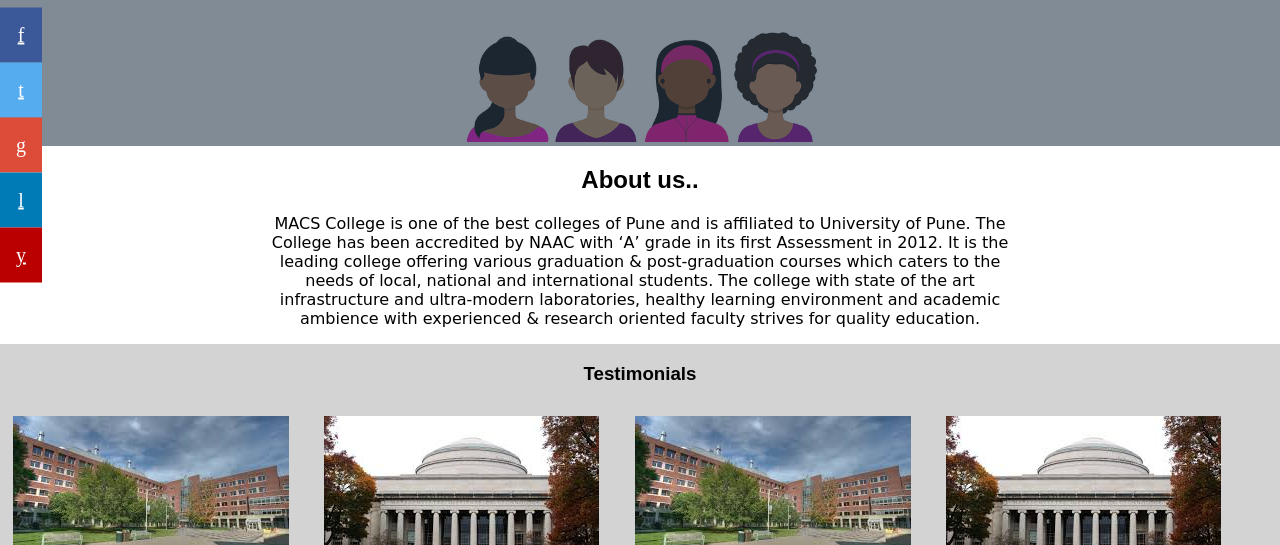
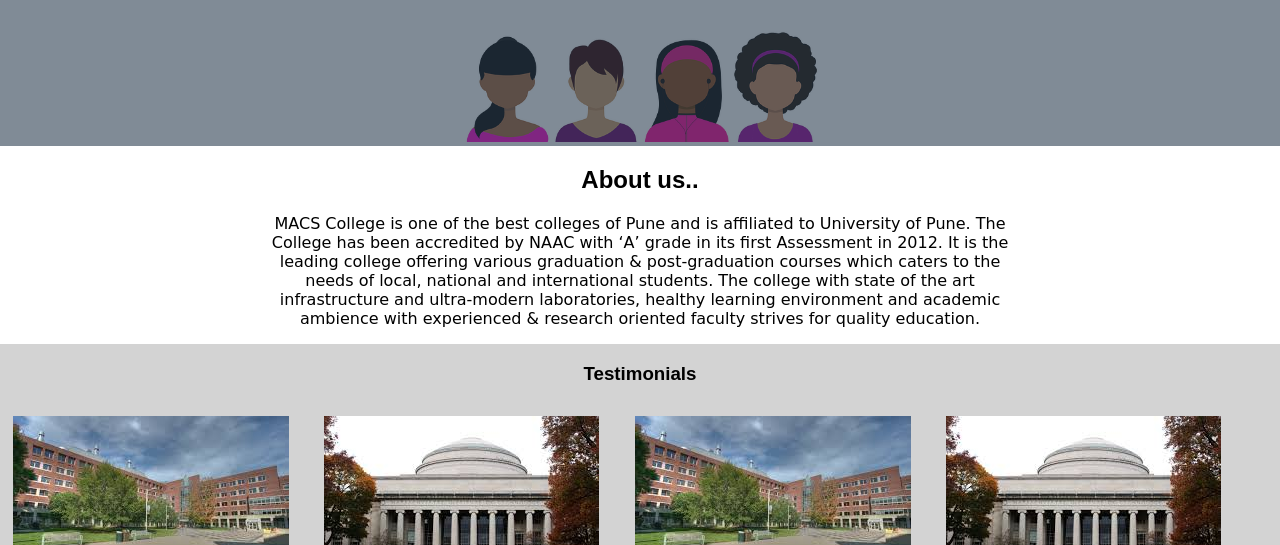
Before and after one commit to sagarsaindre/Htmlassignments, a plain HTML site: page HTML_Assignments/Assignment2/index.html in a window 1280 px wide. Shown: the part 255-800 px from the top of the page. Drawn offline with Linux system fonts and the light colour scheme.

Commit message:
social media icons removed

```diff
--- a/HTML_Assignments/Assignment2/index.html
+++ b/HTML_Assignments/Assignment2/index.html
@@ -79,12 +79,12 @@
       <p1 class="p1">copyright@macspune_2018</p1>
     </div>
   </div>
-  <div class="icon-bar">
+ <!--  <div class="icon-bar">
     <a href="#" class="facebook">f</i></a>
     <a href="#" class="twitter">t</i></a>
     <a href="#" class="google">g</i></a>
     <a href="#" class="linkedin">l</i></a>
     <a href="#" class="youtube">y</i></a>
-  </div>
+  </div> -->
 </body>
 </html>
```
